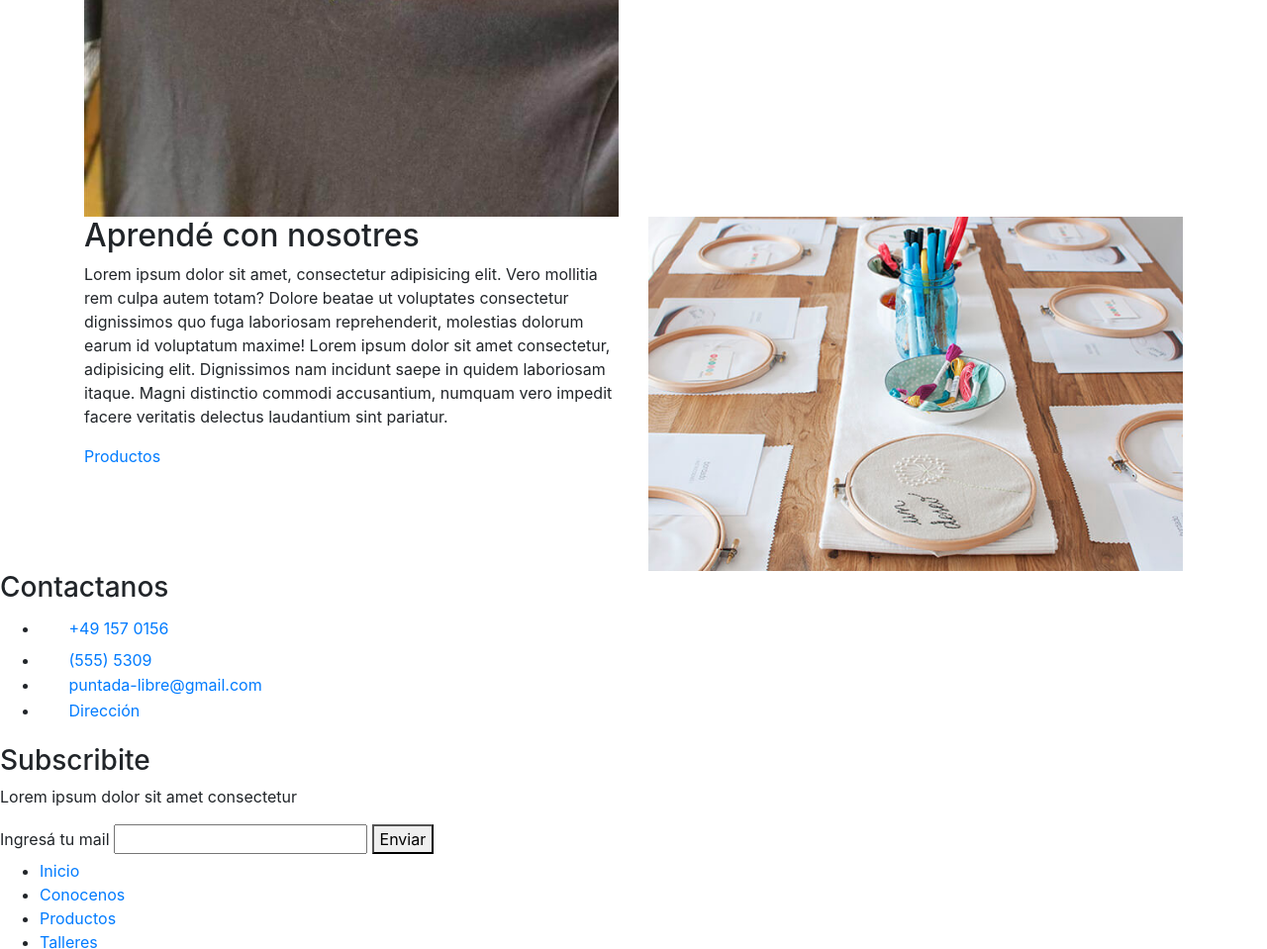
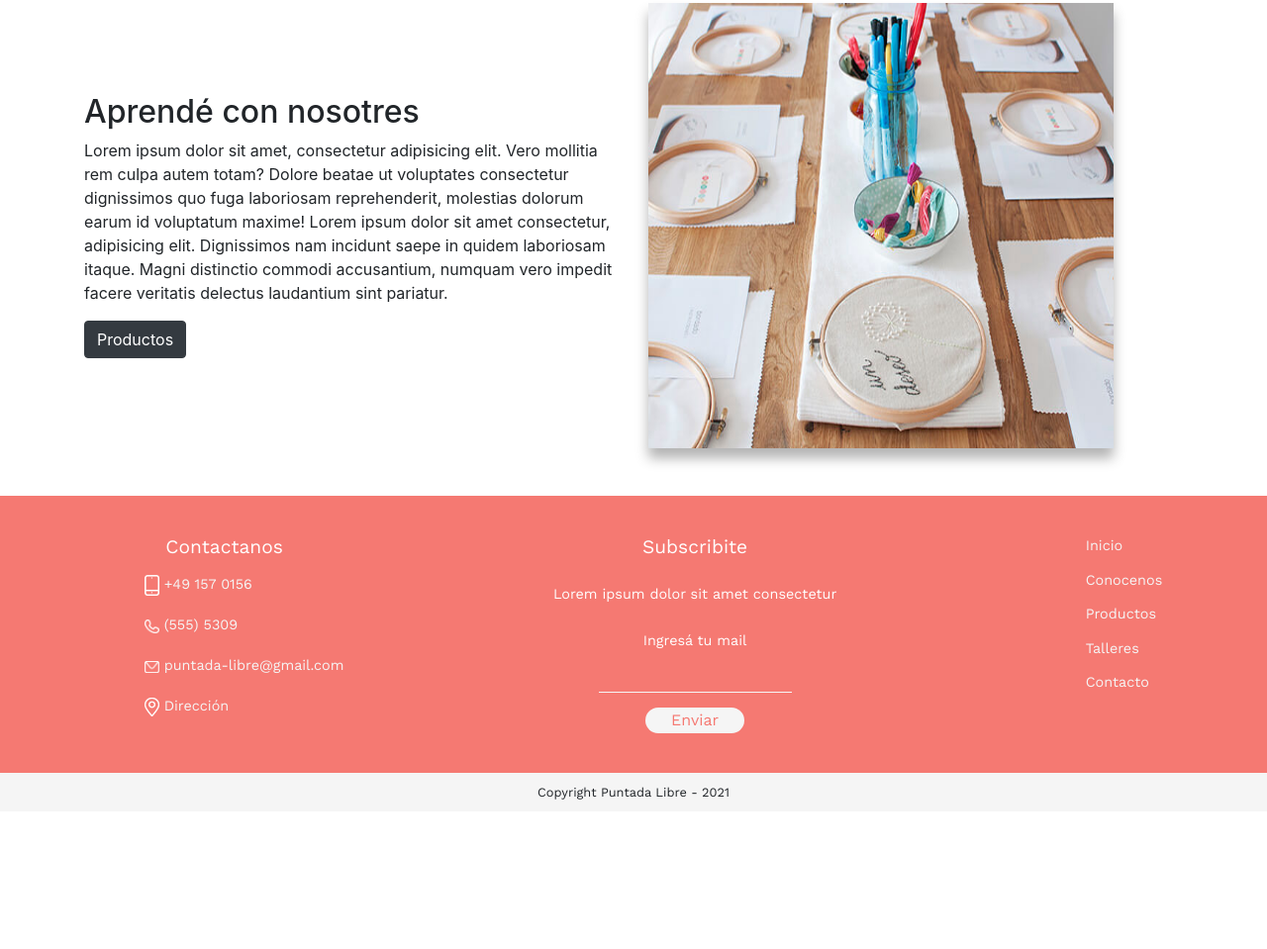
Before and after one commit to maropra/proyectoCoder, a plain HTML site: page paginas/index.html in a window 1280 px wide. Shown: the part 1841-2800 px from the top of the page at 99% size. After the commit the page ends 2661 px from the top, so only its background shows below. Drawn offline with nearby package versions, Linux system fonts and the light colour scheme.

Commit message:
aplico estilo bootstrap al main del index y coloco el footer original

```diff
--- a/estilos/estilo-bootstrap.css
+++ b/estilos/estilo-bootstrap.css
@@ -8,9 +8,106 @@
     --fuente-titulos: 'Montserrat', sans-serif;
 }
 
+/* Encabezado */
 header{
     background-image: url(../img/portada.png);
     background-size: cover;
     background-position: center;
     height: 100vh;
 }
+
+h1{
+    color: black;
+    font-family: 'Montserrat', sans-serif;
+    font-weight: 900px;
+    font-size: 5rem;
+}
+
+/* Imagenes centrales de index.html*/
+.index-img{
+    width: 470px;
+    height: 450px;
+    box-shadow: 0px 10px 12px 0px rgba(0, 0, 0, 0.3);
+}
+
+/*Pie de pagina*/
+footer{
+    background-color: #F57972;
+    color: white;
+    font-family: 'Work Sans', sans-serif;
+    font-weight: 300px;
+    font-size: 0.9rem;
+
+    display: flex;
+    justify-content: space-around;
+    align-items: center;
+    height: 35vh;
+
+    margin-bottom: 0;
+}
+
+footer div{
+    display: flex;
+    height: 25vh;
+    flex-direction: column;
+    align-items: center;
+    justify-content: space-between;
+    margin: 20px 0;
+}
+
+footer h3{
+    font-size: 1.2rem;
+    margin-bottom: 1rem;
+}
+
+footer ul{
+    display: flex;
+    height: 20vh;
+    flex-direction: column;
+    justify-content: space-between;
+}
+
+footer li{
+    list-style: none;
+}
+
+footer a{
+    text-decoration: none;
+    color: whitesmoke;
+}
+
+footer img{
+    width: 15px;
+}
+
+footer input{
+    border: none;
+    border-bottom: 1px solid whitesmoke;
+    background-color: #F57972;
+    outline: none;
+    margin-bottom: 5px;
+}
+
+footer button{
+    display: inline-block;
+    background-color: whitesmoke;
+    width: 100px;
+    border: none;
+    border-radius: 20px;
+    color: #F57972;
+    font-family: 'Work Sans', sans-serif;
+    font-weight: 300px;
+    font-size: 1rem;
+    text-decoration: none;
+    text-align: center;
+}
+
+.copyright{
+    background-color: whitesmoke;
+    text-align: center;
+    font-family: 'Work Sans', sans-serif;
+    font-weight: 300px;
+    font-size: 0.8rem;
+    padding: 10px;
+    margin-bottom: 0;
+}
--- a/paginas/index.html
+++ b/paginas/index.html
@@ -16,22 +16,7 @@
 <body>
     <!--Encabezado de página-->
     <header>
-        <!-- <nav>
-            <a href="index.html"><img src="../img/logo.png" alt="logo"></a>
-            <ul>
-                <li><a href="index.html">Inicio</a></li>
-                <li><a href="conocenos.html">Conocenos</a></li>
-                <li><a href="productos.html">Productos</a></li>
-                <li><a href="talleres.html">Talleres</a></li>
-                <li><a href="contacto.html">Contacto</a></li>
-                <li><a href="htpp://facebook.com/puntada-libre"><i class="fab fa-facebook"></i></a>
-                </li>
-                <li><a href="htpp://instagram.com/puntada-libre"><i class="fab fa-instagram-square"></i></a>
-                </li>
-                <li><a href="htpp://pinterest.com/puntada-libre"><i class="fab fa-pinterest"></i></a>
-                </li>
-            </ul>
-        </nav> -->
+
         <nav class="navbar navbar-expand-lg navbar-light bg-light">
             <a class="navbar-brand" href="index.html"><img class="img-fluid" src="../img/logo.png" alt="logo"
                     width="80px"></a>
@@ -42,38 +27,42 @@
             <div class="collapse navbar-collapse" id="navbarNav">
                 <ul class="navbar-nav ml-auto">
                     <li class="nav-item">
-                        <a class="nav-link" href="#">Inicio</a>
+                        <a class="nav-link" href="index.html">Inicio</a>
                     </li>
                     <li class="nav-item">
-                        <a class="nav-link" href="#">Conocenos</a>
+                        <a class="nav-link" href="conocenos.html">Conocenos</a>
                     </li>
                     <li class="nav-item">
-                        <a class="nav-link" href="#">Productos</a>
+                        <a class="nav-link" href="productos.html">Productos</a>
                     </li>
                     <li class="nav-item">
-                        <a class="nav-link" href="#">Talleres</a>
+                        <a class="nav-link" href="talleres.html">Talleres</a>
                     </li>
                     <li class="nav-item">
-                        <a class="nav-link" href="#">Contacto</a>
+                        <a class="nav-link" href="contacto.html">Contacto</a>
                     </li>
                     <li class="nav-item">
-                        <a class="nav-link" href="#"><i class="fab fa-facebook"></i></a>
+                        <a class="nav-link" href="htpp://facebook.com/puntada-libre"><i class="fab fa-facebook"></i></a>
                     </li>
                     <li class="nav-item">
-                        <a class="nav-link" href="#"><i class="fab fa-instagram-square"></i></a>
+                        <a class="nav-link" href="htpp://instagram.com/puntada-libre"><i
+                                class="fab fa-instagram-square"></i></a>
                     </li>
                     <li class="nav-item">
-                        <a class="nav-link" href="#"><i class="fab fa-pinterest"></i></a>
+                        <a class="nav-link" href="htpp://pinterest.com/puntada-libre"><i
+                                class="fab fa-pinterest"></i></a>
                     </li>
                 </ul>
             </div>
         </nav>
-        <h1>Bordados Creativos</h1>
+        <div class="row justify-content-center align-items-center">
+            <h1 class="pt-5">Bordados Creativos</h1>
+        </div>
     </header>
     <!--Contenido principal-->
     <main class="container">
-        <section class="row">
-            <div class="col-sm-6">
+        <section class="row align-items-center justify-content-between my-5">
+            <div class="col-md-6">
                 <h2>Decorá tu casa</h2>
                 <p>Lorem ipsum dolor sit amet, consectetur adipisicing elit. Vero mollitia rem culpa
                     autem totam? Dolore
@@ -90,18 +79,15 @@
                     tenetur
                     inventore deleniti debitis est aperiam.
                 </p>
-                <a href="productos.html">Productos</a>
+                <a class="btn btn-dark" href="productos.html">Productos</a>
             </div>
-            <div class="col-sm-6">
-                <img class="img-fluid" src="../img/img1.jpg" alt="cuadro boradado decorativo">
+            <div class="col-md-6">
+                <img class="index-img img-fluid" src="../img/img1.jpg" alt="cuadro boradado decorativo">
             </div>
         </section>
 
-        <section class="row">
-            <div class="col-sm-6">
-                <img class="img-fluid" src="../img/img2.jpg" alt="prenda de ropa bordada">
-            </div>
-            <div class="col-sm-6">
+        <section class="row align-items-center justify-content-between my-5">
+            <div class="col-md-6 order-12">
                 <h2>Embellecé tu ropa</h2>
                 <p>Lorem ipsum dolor sit amet, consectetur adipisicing elit. Vero mollitia rem culpa
                     autem totam? Dolore
@@ -113,12 +99,15 @@
                     iusto
                     incidunt animi totam.
                 </p>
-                <a href="productos.html">Productos</a>
+                <a class="btn btn-dark" href="productos.html">Productos</a>
+            </div>
+            <div class="col-md-6 order-1">
+                <img class="index-img img-fluid" src="../img/img2.jpg" alt="prenda de ropa bordada">
             </div>
         </section>
 
-        <section class="row">
-            <div class="col-sm-6">
+        <section class="row align-items-center justify-content-between my-5">
+            <div class="col-md-6">
                 <h2>Aprendé con nosotres</h2>
                 <p>Lorem ipsum dolor sit amet, consectetur adipisicing elit. Vero mollitia rem culpa
                     autem totam? Dolore
@@ -131,10 +120,10 @@
                     veritatis
                     delectus laudantium sint pariatur.
                 </p>
-                <a href="talleres.html">Productos</a>
+                <a class="btn btn-dark" href="talleres.html">Productos</a>
             </div>
-            <div class="col-sm-6">
-                <img class="img-fluid" src="../img/img3.jpg" alt="taller de bordado">
+            <div class="col-md-6">
+                <img class="index-img img-fluid" src="../img/img3.jpg" alt="taller de bordado">
             </div>
         </section>
     </main>
@@ -184,7 +173,7 @@
 
     </footer>
 
-    <p>Copyright Puntada Libre - 2021</p>
+    <p class="copyright">Copyright Puntada Libre - 2021</p>
 
     <!-- srcipts de bootstrap -->
     <script src="https://code.jquery.com/jquery-3.5.1.slim.min.js"
```
